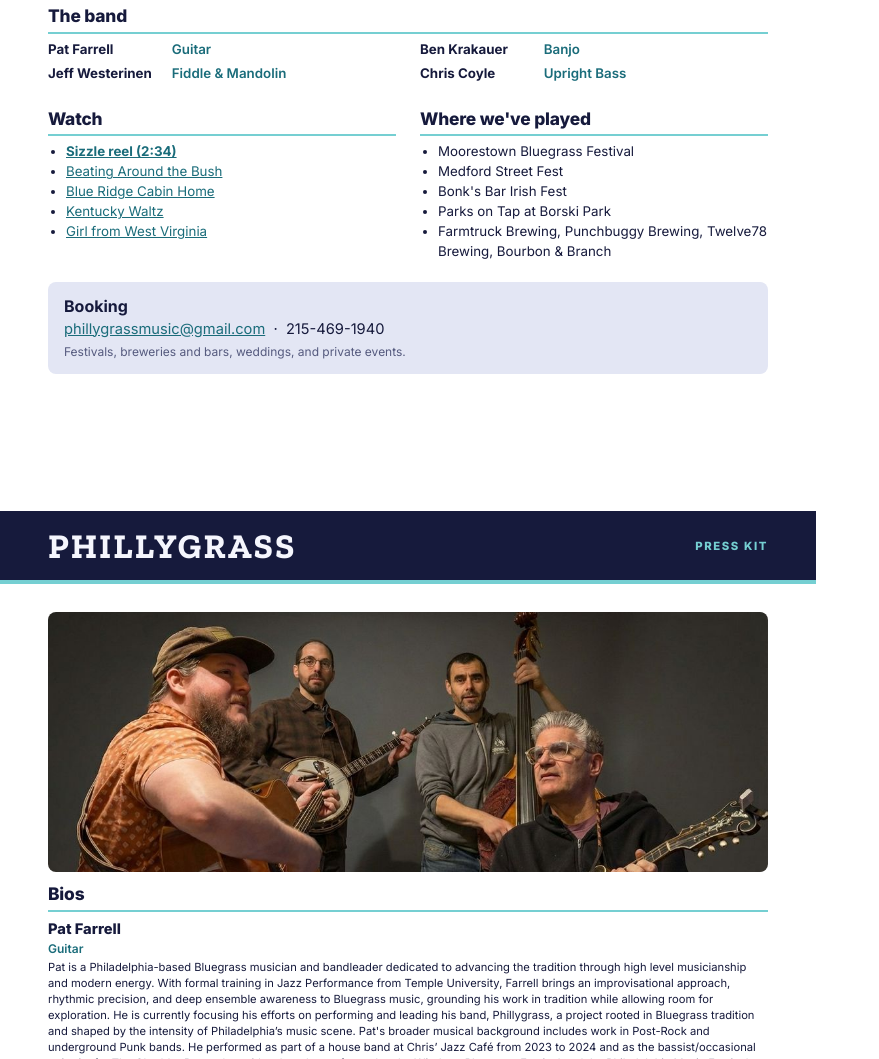
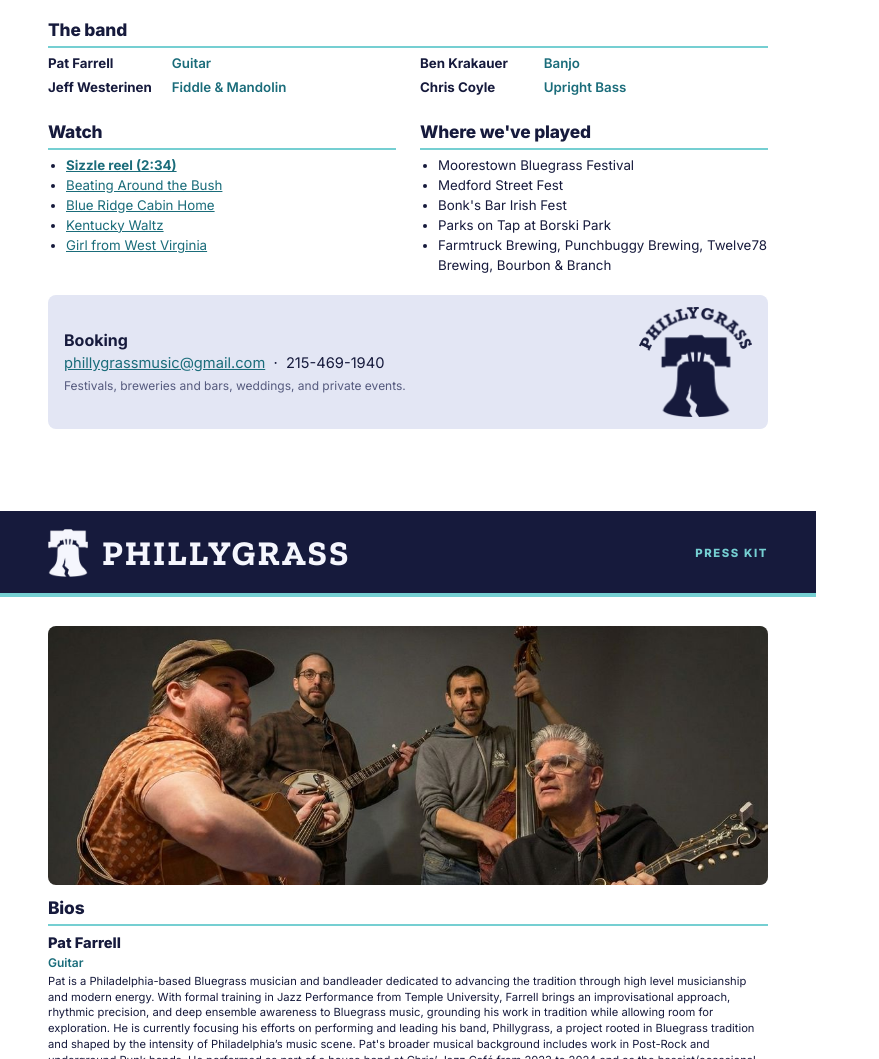
Before and after one commit to jeffwes/phillygrass, a plain HTML site: page epk/epk.html in a window 1280 px wide. Shown: the part 545-1604 px from the top of the page, without its empty margins (0-879 px from the left). Drawn offline with nearby package versions, Linux system fonts and the light colour scheme.

Commit message:
Add Liberty Bell logo: header mark, bell favicons, EPK logo
Co-Authored-By: Claude <noreply@anthropic.com>

```diff
--- a/epk/epk.html
+++ b/epk/epk.html
@@ -12,6 +12,7 @@
   .page:last-child { page-break-after: auto; }
   header { display: flex; align-items: center; gap: 14px; background: #161a3c; color: #f5f6fd; padding: 18px 0.5in 16px; border-bottom: 4px solid #75cfd2; margin: -0.5in -0.5in 0.3in; width: 8.5in; }
   header .name { font-family: "Zilla Slab", Georgia, serif; font-size: 26pt; font-weight: 700; letter-spacing: 0.06em; text-transform: uppercase; line-height: 1; }
+  header .mark { height: 0.5in; width: auto; display: block; }
   header .sub { margin-left: auto; text-align: right; font-size: 8.5pt; letter-spacing: 0.14em; text-transform: uppercase; color: #75cfd2; font-weight: 800; }
   .hero { width: 100%; height: 3.4in; object-fit: cover; object-position: center 40%; border-radius: 8px; display: block; }
   h2 { font-size: 13pt; font-weight: 800; letter-spacing: -0.01em; margin: 0.22in 0 6px; padding-bottom: 3px; border-bottom: 2px solid #75cfd2; }
@@ -29,6 +30,8 @@
   .bio p { font-size: 8.4pt; line-height: 1.42; }
     .band { width: 100%; height: 2.7in; object-fit: cover; object-position: center 8%; border-radius: 8px; display: block; margin-bottom: 0.1in; }
   .contact { background: #e3e6f4; border-radius: 8px; padding: 12px 16px; margin-top: 0.2in; font-size: 11pt; }
+  .contact.with-logo { display: flex; align-items: center; justify-content: space-between; gap: 20px; }
+  .contact .logo-full { height: 1.15in; width: auto; display: block; }
   .contact strong { font-size: 12pt; }
   .small { font-size: 9pt; color: #555a7e; }
   .credit { margin: 4px 0 0; text-align: right; font-size: 7.5pt; color: #555a7e; }
@@ -40,6 +43,7 @@
 <!-- PAGE 1 -->
 <section class="page">
   <header>
+    <img class="mark" src="img/logo-bell.png" alt="">
     <span class="name">Phillygrass</span>
     <span class="sub">Press Kit</span>
   </header>
@@ -84,16 +88,20 @@
     </div>
   </div>
 
-  <div class="contact">
-    <strong>Booking</strong><br>
-    <a href="mailto:phillygrassmusic@gmail.com">phillygrassmusic@gmail.com</a> &nbsp;·&nbsp; 215-469-1940<br>
-    <span class="small">Festivals, breweries and bars, weddings, and private events.</span>
+  <div class="contact with-logo">
+    <div>
+      <strong>Booking</strong><br>
+      <a href="mailto:phillygrassmusic@gmail.com">phillygrassmusic@gmail.com</a> &nbsp;·&nbsp; 215-469-1940<br>
+      <span class="small">Festivals, breweries and bars, weddings, and private events.</span>
+    </div>
+    <img class="logo-full" src="img/logo-navy.png" alt="Phillygrass logo">
   </div>
 </section>
 
 <!-- PAGE 2 -->
 <section class="page">
   <header>
+    <img class="mark" src="img/logo-bell.png" alt="">
     <span class="name">Phillygrass</span>
     <span class="sub">Press Kit</span>
   </header>
--- a/styles.css
+++ b/styles.css
@@ -46,6 +46,7 @@ a { color: var(--link); }
 }
 .site-nav a:hover { color: var(--accent); }
 .logo { margin-right: auto; }
+.logo-mark { display: block; height: 40px; width: auto; }
 .social-icons { display: flex; gap: 4px; }
 .social-icons a { display: grid; place-items: center; width: 40px; height: 40px; color: var(--on-dark); }
 .social-icons a:hover { color: var(--accent); }
@@ -199,6 +200,7 @@ a { color: var(--link); }
   .site-nav.open { display: flex; }
   .site-nav a { padding: 14px 20px; border-top: 1px solid rgba(255, 255, 255, 0.1); }
   .logo { font-size: 1.45rem; }
+  .logo-mark { height: 32px; }
   .tagline-bar { font-size: 0.68rem; letter-spacing: 0.1em; padding: 12px 12px 14px; }
   .section { padding: 56px 16px; }
   .show { flex-wrap: wrap; }
```
Also changed, not shown: index.html (+1 -1 lines), apple-touch-icon.png, epk/img/logo-bell.png (added), epk/img/logo-navy.png (added), favicon.ico, icon-192.png, images/logo-bell.png (added), 1 other file.
